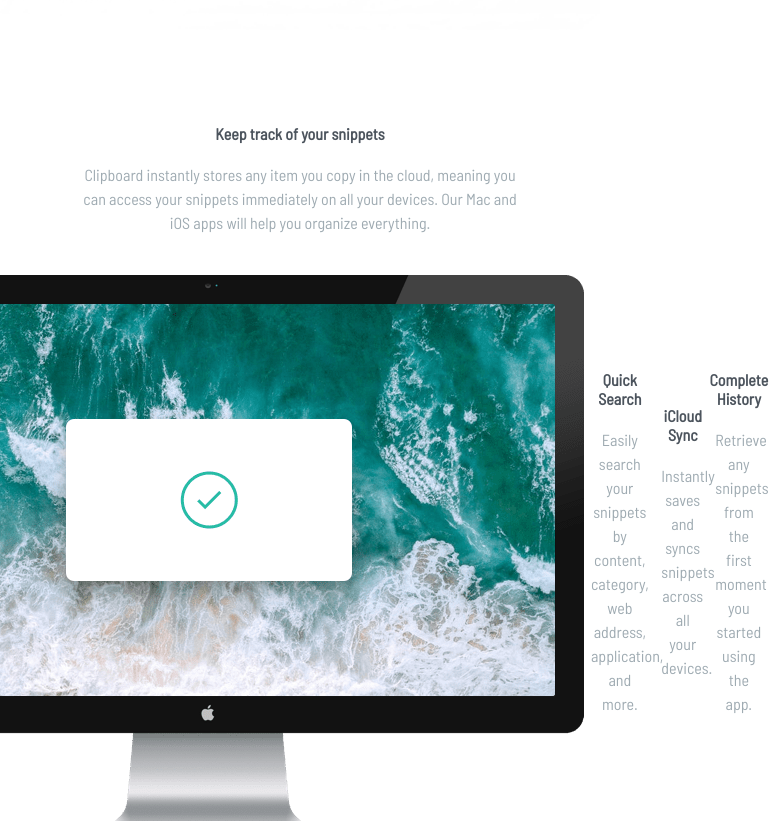
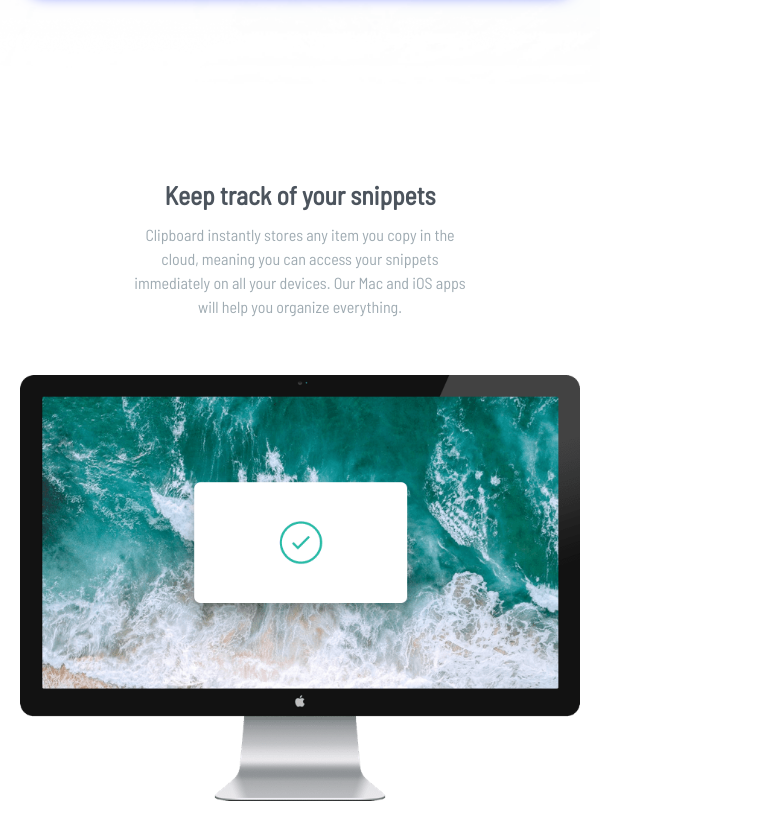
Before and after one commit to merhanmostafa47/Clipboard-landing-page, a plain HTML site: page index.html in a window 600 px wide. Shown: the part 541-1362 px from the top of the page, 769 px wide, since content can reach past the window. Drawn offline with Linux system fonts and the light colour scheme.

Commit message:
Add track snippets style

```diff
--- a/css/style.css
+++ b/css/style.css
@@ -44,7 +44,7 @@ ul {
     inline-size: 100%;
     margin-left: auto;
     margin-right: auto;
-    min-height: 70vh;
+    min-height: 80vh;
     padding-block: 5rem;
     padding-inline: 1.25rem;
 }
@@ -52,27 +52,28 @@ ul {
 /* Main Components */
 .heading {
     text-align: center;
+    margin-block-end: 3.5rem;
 }
 
 .heading__title {
     color: var(--dark-grayish-blue);
-    font-size: 1.5em;
+    font-size: 1.8em;
     font-weight: 600;
 }
 
 .heading__subtitle {
     color: var(--grayish-blue);
     font-size: var(--paragraph-font-size);
-    inline-size: 68%;
+    inline-size: 36%;
     margin-inline: auto;
-    margin-block: 1.25rem 2.5rem;
+    margin-block: .8rem 0;
     line-height: var(--paragraph-line-height);
 }
 
 /* media */
 @media (max-width: 37.5em) {
     .heading__title {
-        font-size: .6em;
+        font-size: 1.6em;
     }
 
     .heading__subtitle {
@@ -80,13 +81,9 @@ ul {
     }
 }
 
-@media (min-width: 37.5em) and (max-width: 50em) {
-    .heading__title {
-        font-size: 1em;
-    }
-
+@media (min-width: 37.5em) and (max-width: 65em) {
     .heading__subtitle {
-        inline-size: 80%;
+        inline-size: 60%;
     }
 }
 
@@ -110,7 +107,7 @@ ul {
 }
 
 .landing-section .heading__title {
-    font-size: 2.25rem;
+    font-size: 2.375rem;
 }
 
 .download-btn {
@@ -159,4 +156,69 @@ ul {
 
 /* End landing section */
 
+
+/* Start Track snippts section */
+.track-sinppets__content {
+    justify-content: space-between;
+}
+
+.track-sinppets__image {
+    inline-size: 50%;
+    position: relative;
+    inset-inline-start: -4.375rem;
+}
+
+.track-sinppets__image img {
+    max-inline-size: 100%;
+    block-size: auto;
+    object-fit: contain;
+}
+
+.track-sinppets__examples {
+    align-items: flex-start;
+    flex-direction: column;
+    inline-size: 45%;
+}
+
+.track-sinppets__examples .heading {
+    text-align: start;
+}
+
+.track-sinppets__examples .heading__title {
+    font-size: 1.4rem;
+}
+
+.track-sinppets__examples .heading__subtitle {
+    inline-size: 65%;
+    margin-inline: unset;
+}
+
+@media (max-width: 48em) {
+    .track-sinppets__content {
+        flex-direction: column;
+    }
+
+    .track-sinppets__image {
+        inline-size: 100%;
+        inset-inline-start: 0;
+        margin-block-end: 3.125rem;
+    }
+
+    .track-sinppets__examples {
+        inline-size: 100%;
+        align-items: center;
+    }
+
+    .track-sinppets__examples .heading {
+        text-align: center;
+    }
+
+    .track-sinppets__examples .heading__subtitle {
+        inline-size: 100%;
+        margin-inline: auto;
+    }
+}
+
+/* End Track snippts section */
+
 /* End main */
```
